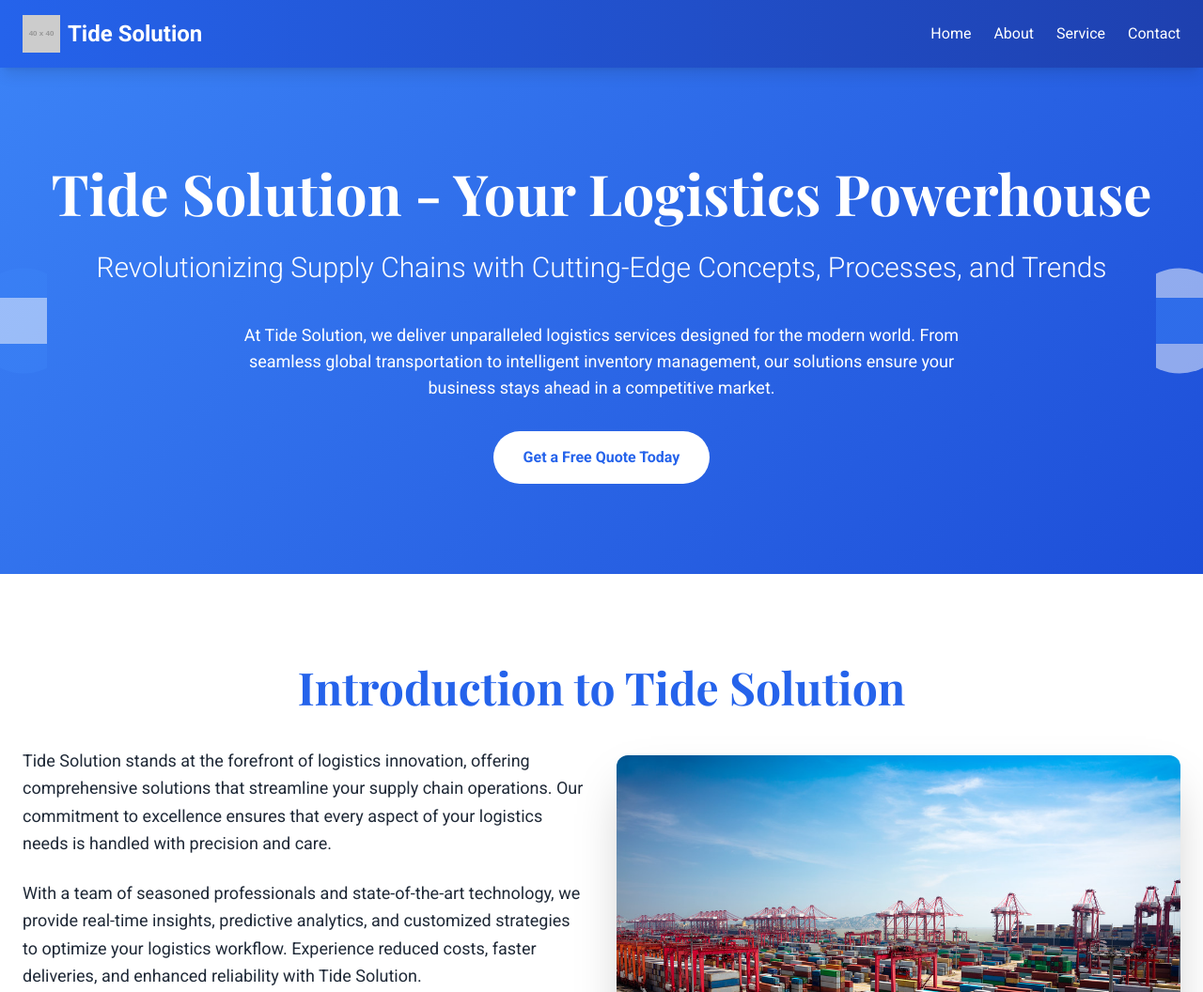
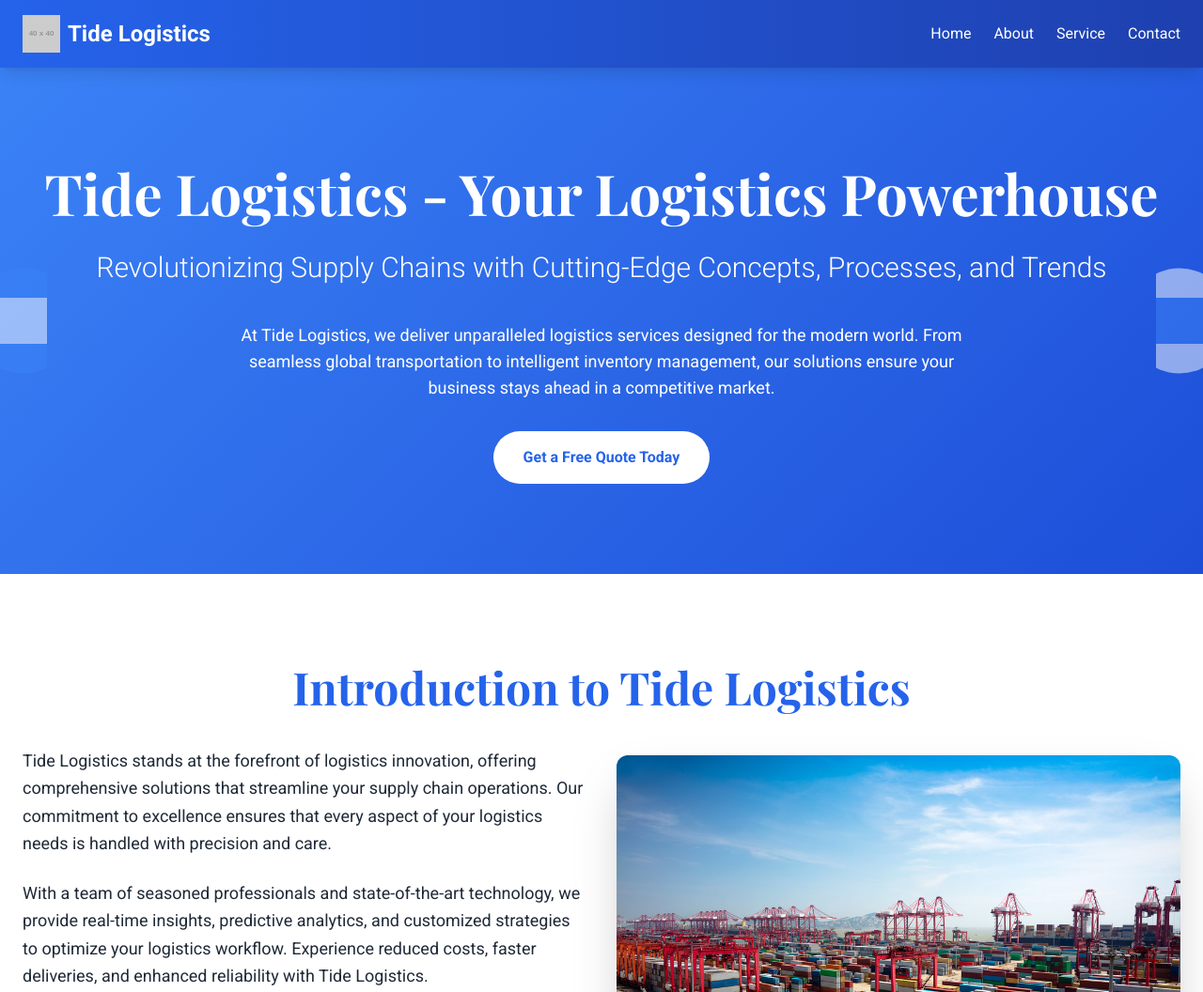
Before and after one commit to cmworkoffice-commits/TideLogistics, a plain HTML site: page index.html in a window 1280 px wide. Shown: the top 1056 px of the page at 94% size. Drawn offline with nearby package versions, Linux system fonts and the light colour scheme; placeholder pictures from the web are drawn by us.

Commit message:
Update index.html

```diff
--- a/index.html
+++ b/index.html
@@ -3,14 +3,14 @@
 <head>
     <meta charset="UTF-8">
     <meta name="viewport" content="width=device-width, initial-scale=1.0">
-    <title>Logistics Services | Tide Solution - Global Supply Chain Experts</title>
-    <meta name="description" content="Tide Solution offers top-tier logistics services, including transportation, warehousing, inventory management, and order fulfillment. Optimize your supply chain with our global expertise.">
-    <meta name="keywords" content="logistics services, supply chain management, global transportation, warehousing, inventory management, order fulfillment, Tide Solution">
-    <meta name="author" content="Tide Solution">
+    <title>Logistics Services | Tide Logistics - Global Supply Chain Experts</title>
+    <meta name="description" content="Tide Logistics offers top-tier logistics services, including transportation, warehousing, inventory management, and order fulfillment. Optimize your supply chain with our global expertise.">
+    <meta name="keywords" content="logistics services, supply chain management, global transportation, warehousing, inventory management, order fulfillment, Tide Logistics">
+    <meta name="author" content="Tide Logistics">
     <meta name="robots" content="index, follow">
     <meta name="googlebot" content="index, follow">
-    <meta property="og:title" content="Tide Solution - Logistics and Supply Chain Solutions">
-    <meta property="og:description" content="Discover efficient logistics services with Tide Solution, your partner for global transportation, warehousing, and inventory management.">
+    <meta property="og:title" content="Tide Logistics - Logistics and Supply Chain Solutions">
+    <meta property="og:description" content="Discover efficient logistics services with Tide Logistics, your partner for global transportation, warehousing, and inventory management.">
     <meta property="og:type" content="website">
     <meta property="og:url" content="https://www.tidesolution.com">
     <meta property="og:image" content="https://source.unsplash.com/random/1200x630/?logistics">
@@ -85,8 +85,8 @@
     <header class="bg-gradient-to-r from-blue-600 to-blue-800 text-white shadow-lg sticky top-0 z-10">
         <nav class="container mx-auto px-6 py-4 flex justify-between items-center">
             <div class="flex items-center">
-                <img src="https://placehold.co/40x40?text=TS" alt="Tide Solution Logo" class="mr-2" width="40" height="40">
-                <span class="text-2xl font-bold">Tide Solution</span>
+                <img src="https://placehold.co/40x40?text=TS" alt="Tide Logistics Logo" class="mr-2" width="40" height="40">
+                <span class="text-2xl font-bold">Tide Logistics</span>
             </div>
             <ul class="flex space-x-6">
                 <li><a href="#home" class="hover:underline hover:text-yellow-300 transition-colors" aria-label="Home page">Home</a></li>
@@ -102,9 +102,9 @@
         <div class="geometric-left"></div>
         <div class="geometric-right"></div>
         <div class="container mx-auto px-6 text-center">
-            <h1 class="text-6xl font-bold mb-6 leading-tight">Tide Solution - Your Logistics Powerhouse</h1>
+            <h1 class="text-6xl font-bold mb-6 leading-tight">Tide Logistics - Your Logistics Powerhouse</h1>
             <p class="text-3xl mb-10 font-light">Revolutionizing Supply Chains with Cutting-Edge Concepts, Processes, and Trends</p>
-            <p class="mb-8 text-lg max-w-3xl mx-auto">At Tide Solution, we deliver unparalleled logistics services designed for the modern world. From seamless global transportation to intelligent inventory management, our solutions ensure your business stays ahead in a competitive market.</p>
+            <p class="mb-8 text-lg max-w-3xl mx-auto">At Tide Logistics, we deliver unparalleled logistics services designed for the modern world. From seamless global transportation to intelligent inventory management, our solutions ensure your business stays ahead in a competitive market.</p>
             <a href="#contact" class="inline-block bg-white text-blue-600 px-8 py-4 rounded-full font-semibold hover:bg-gray-100 hover:scale-105 transition-all" aria-label="Request a logistics quote">Get a Free Quote Today</a>
         </div>
     </section>
@@ -112,11 +112,11 @@
     <!-- Introduction Section -->
     <section class="py-24 bg-white" data-aos="fade-right">
         <div class="container mx-auto px-6">
-            <h2 class="text-5xl font-bold text-blue-600 mb-10 text-center">Introduction to Tide Solution</h2>
+            <h2 class="text-5xl font-bold text-blue-600 mb-10 text-center">Introduction to Tide Logistics</h2>
             <div class="flex flex-col md:flex-row items-center gap-8">
                 <div class="md:w-1/2">
-                    <p class="mb-6 text-lg leading-relaxed">Tide Solution stands at the forefront of logistics innovation, offering comprehensive solutions that streamline your supply chain operations. Our commitment to excellence ensures that every aspect of your logistics needs is handled with precision and care.</p>
-                    <p class="mb-6 text-lg leading-relaxed">With a team of seasoned professionals and state-of-the-art technology, we provide real-time insights, predictive analytics, and customized strategies to optimize your logistics workflow. Experience reduced costs, faster deliveries, and enhanced reliability with Tide Solution.</p>
+                    <p class="mb-6 text-lg leading-relaxed">Tide Logistics stands at the forefront of logistics innovation, offering comprehensive solutions that streamline your supply chain operations. Our commitment to excellence ensures that every aspect of your logistics needs is handled with precision and care.</p>
+                    <p class="mb-6 text-lg leading-relaxed">With a team of seasoned professionals and state-of-the-art technology, we provide real-time insights, predictive analytics, and customized strategies to optimize your logistics workflow. Experience reduced costs, faster deliveries, and enhanced reliability with Tide Logistics.</p>
                     <ul class="list-disc pl-6 mb-6 text-lg">
                         <li>Global network for seamless international shipping</li>
                         <li>Advanced AI-driven route optimization</li>
@@ -137,7 +137,7 @@
     <!-- About Section -->
     <section id="about" class="py-24 bg-blue-100 skyline-bg" data-aos="zoom-in">
         <div class="container mx-auto px-6">
-            <h2 class="text-5xl font-bold text-blue-600 mb-10 text-center">Discover Tide Solution</h2>
+            <h2 class="text-5xl font-bold text-blue-600 mb-10 text-center">Discover Tide Logistics</h2>
 
             <!-- Key Components -->
             <h3 class="text-4xl font-semibold mb-8 text-center">Core Logistics Components</h3>
@@ -192,7 +192,7 @@
                 </div>
                 <div class="md:w-1/2">
                     <h4 class="text-3xl font-bold mb-4">Industrial Revolution Era</h4>
-                    <p class="mb-6 text-lg">The birth of modern logistics through mass production and efficient distribution networks. Tide Solution honors this heritage by blending time-tested methods with innovative approaches.</p>
+                    <p class="mb-6 text-lg">The birth of modern logistics through mass production and efficient distribution networks. Tide Logistics honors this heritage by blending time-tested methods with innovative approaches.</p>
                     <h4 class="text-3xl font-bold mb-4">Digital Age Transformation</h4>
                     <p class="mb-6 text-lg">Embracing AI, blockchain, and IoT for smarter, faster logistics. Our digital tools provide unparalleled visibility and efficiency in supply chain management.</p>
                     <p class="text-lg">From automated warehouses to predictive maintenance, we're shaping the future of logistics.</p>
@@ -272,7 +272,7 @@
             <div class="flex flex-col md:flex-row items-center gap-8">
                 <div class="md:w-1/2">
                     <h4 class="text-3xl font-bold mb-4">Multi-Modal Transport Expertise</h4>
-                    <p class="mb-6 text-lg">Tide Solution's transportation services cover air, sea, rail, and road, providing flexible options for all your shipping needs. Our global network ensures reliable, cost-effective delivery.</p>
+                    <p class="mb-6 text-lg">Tide Logistics's transportation services cover air, sea, rail, and road, providing flexible options for all your shipping needs. Our global network ensures reliable, cost-effective delivery.</p>
                     <p class="mb-6 text-lg">Leveraging AI for route optimization, we minimize delays and reduce environmental impact while maximizing efficiency.</p>
                     <ul class="list-disc pl-6 mb-6 text-lg">
                         <li>Real-time GPS tracking</li>
@@ -438,7 +438,7 @@
             <h3 class="text-4xl font-semibold mt-16 mb-8 text-center">Commitment to Sustainable Logistics</h3>
             <div class="flex flex-col md:flex-row items-center gap-8">
                 <div class="md:w-1/2">
-                    <p class="mb-6 text-lg">Tide Solution leads in eco-friendly logistics, integrating sustainable practices across all operations to help you meet environmental goals without compromising efficiency.</p>
+                    <p class="mb-6 text-lg">Tide Logistics leads in eco-friendly logistics, integrating sustainable practices across all operations to help you meet environmental goals without compromising efficiency.</p>
                     <ul class="list-disc pl-6 text-lg mb-6">
                         <li>Carbon-neutral shipping options</li>
                         <li>Recyclable packaging materials</li>
@@ -492,7 +492,7 @@
             <h2 class="text-5xl font-bold text-blue-600 mb-12 text-center">What Our Clients Say</h2>
             <div class="grid grid-cols-1 md:grid-cols-3 gap-8">
                 <div class="bg-white p-8 rounded-xl shadow-xl card-hover">
-                    <p class="text-lg italic mb-6">"Tide Solution transformed our supply chain, reducing costs by 30% while improving delivery times."</p>
+                    <p class="text-lg italic mb-6">"Tide Logistics transformed our supply chain, reducing costs by 30% while improving delivery times."</p>
                     <div class="flex items-center">
                         <img src="https://source.unsplash.com/random/50x50/?person" alt="Client avatar" class="w-12 h-12 rounded-full mr-4">
                         <div>
@@ -512,7 +512,7 @@
                     </div>
                 </div>
                 <div class="bg-white p-8 rounded-xl shadow-xl card-hover">
-                    <p class="text-lg italic mb-6">"Sustainable practices without compromising efficiency - Tide Solution is our go-to logistics partner."</p>
+                    <p class="text-lg italic mb-6">"Sustainable practices without compromising efficiency - Tide Logistics is our go-to logistics partner."</p>
                     <div class="flex items-center">
                         <img src="https://source.unsplash.com/random/50x50/?person3" alt="Client avatar" class="w-12 h-12 rounded-full mr-4">
                         <div>
@@ -532,7 +532,7 @@
             <div class="space-y-4 max-w-3xl mx-auto">
                 <div class="bg-blue-50 rounded-xl overflow-hidden">
                     <button class="w-full text-left p-6 font-bold text-xl flex justify-between items-center hover:bg-blue-100 transition-colors" onclick="toggleAccordion(this)">
-                        What makes Tide Solution different from other logistics providers?
+                        What makes Tide Logistics different from other logistics providers?
                         <span class="text-2xl">+</span>
                     </button>
                     <div class="max-h-0 overflow-hidden accordion-item">
@@ -588,8 +588,8 @@
         <div class="geometric-right"></div>
         <div class="container mx-auto px-6 text-center">
             <h2 class="text-6xl font-bold mb-10">Let's Connect</h2>
-            <h3 class="text-4xl mb-8">Reach Out to Tide Solution</h3>
-            <p class="mb-4 text-xl">Email: <a href="mailto:tide.logistics@outlook.com" class="underline hover:text-yellow-300" aria-label="Email Tide Solution">tide.logistics@outlook.com</a></p>
+            <h3 class="text-4xl mb-8">Reach Out to Tide Logistics</h3>
+            <p class="mb-4 text-xl">Email: <a href="mailto:tide.logistics@outlook.com" class="underline hover:text-yellow-300" aria-label="Email Tide Logistics">tide.logistics@outlook.com</a></p>
             <p class="mb-10 text-xl">Address: UG-46, ANSAL CHAMBER 2, BHIKAJI CAMA PLACE, NEW DELHI</p>
             <form class="max-w-lg mx-auto space-y-6">
                 <input type="text" id="name" placeholder="Your Name" class="w-full p-4 rounded-full bg-white/20 border border-white/50 focus:border-white focus:outline-none text-white placeholder-white" required>
@@ -602,7 +602,7 @@
 
     <!-- Footer -->
     <footer class="bg-blue-800 text-white py-8 text-center">
-        <p class="text-lg">&copy; 2025 Tide Solution. All rights reserved.</p>
+        <p class="text-lg">&copy; 2025 Tide Logistics. All rights reserved.</p>
         <p class="mt-2 text-sm">Designed for efficiency | Powered by innovation</p>
     </footer>
 
```
